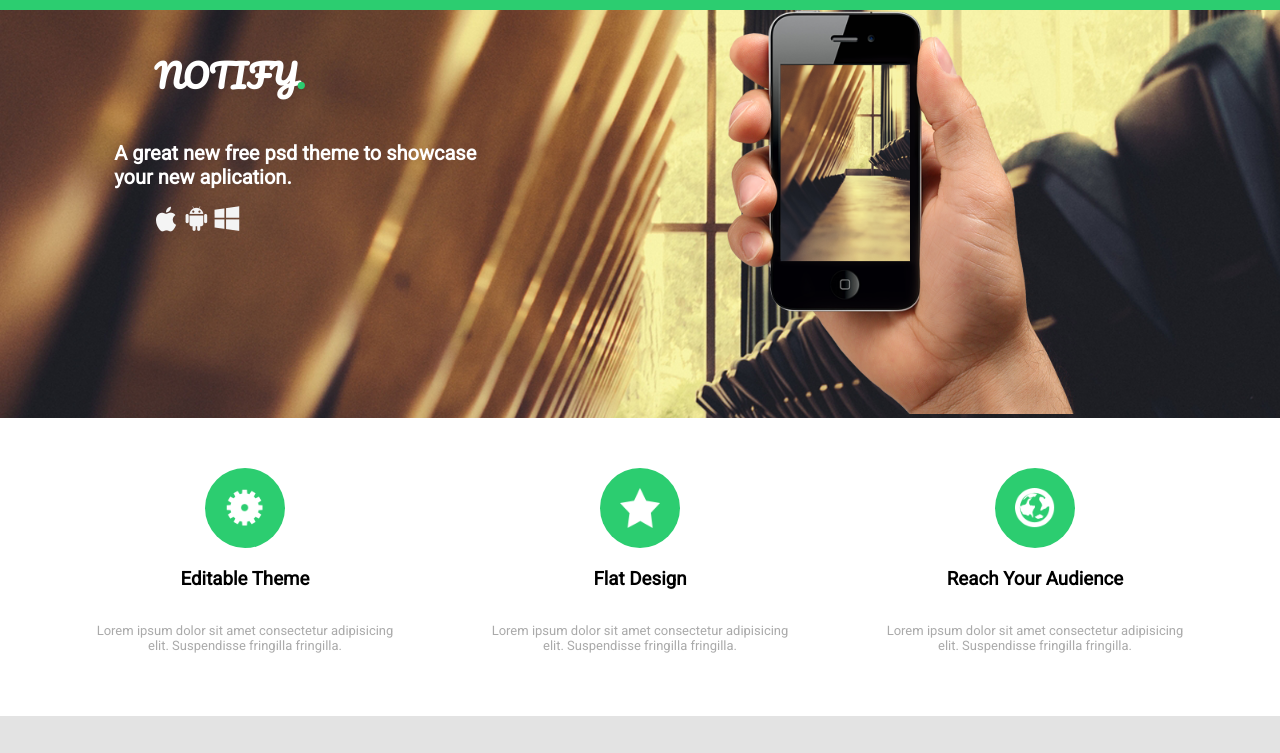
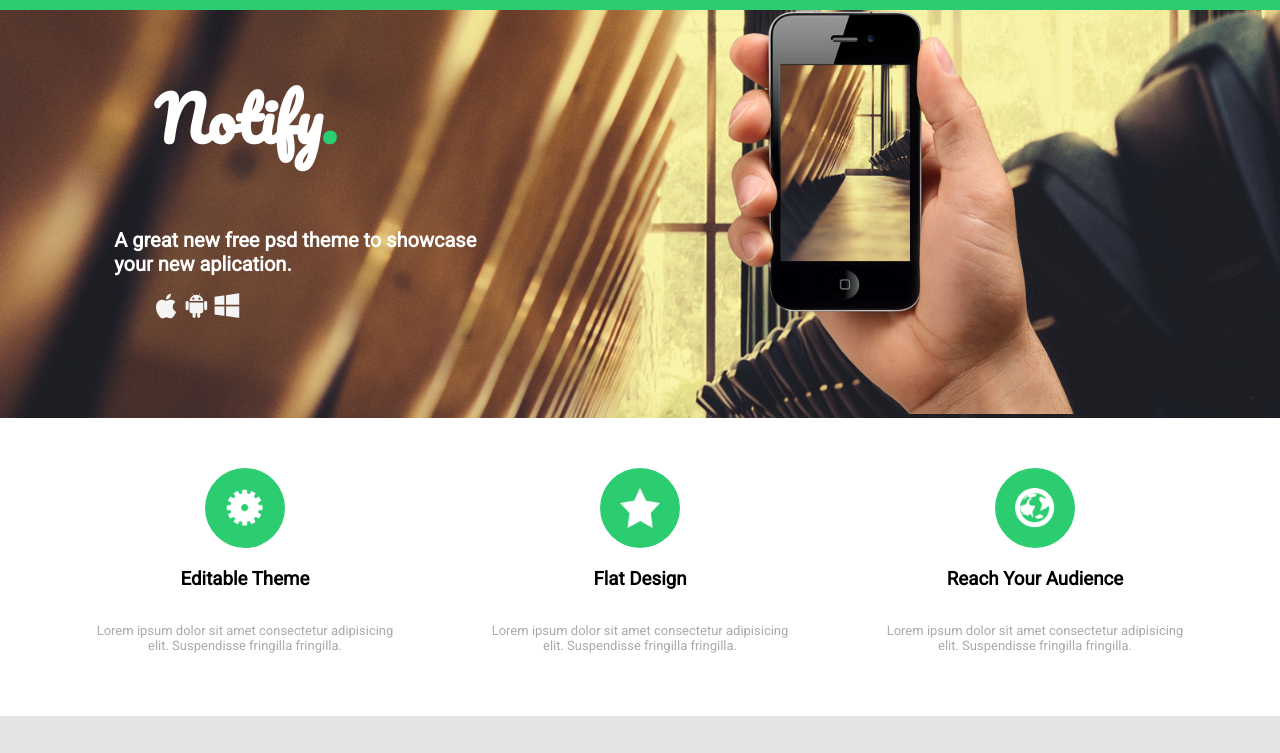
Before and after one commit to JoaoCastr0/notify-project, a plain HTML site: page index.html in a window 1280 px wide. Shown: the top 753 px of the page. Drawn offline with Linux system fonts and the light colour scheme; grey boxes are pictures that could not be loaded.

Commit message:
alteracao na fonte

```diff
--- a/assets/css/style.css
+++ b/assets/css/style.css
@@ -25,6 +25,7 @@ h1{
     font-family: 'Pacifico', cursive;
     color: white;
     text-align: center;
+    font-size: 60px;
 }
 
 h2{
--- a/index.html
+++ b/index.html
@@ -20,7 +20,7 @@
                 <div>
                     <ul class="pontoHeader">
                         <li>
-                            <h1>NOTIFY</h1>
+                            <h1>Notify</h1>
                         </li>
                         <li>
                             <h1 class="ponto"> .</h1>
```
